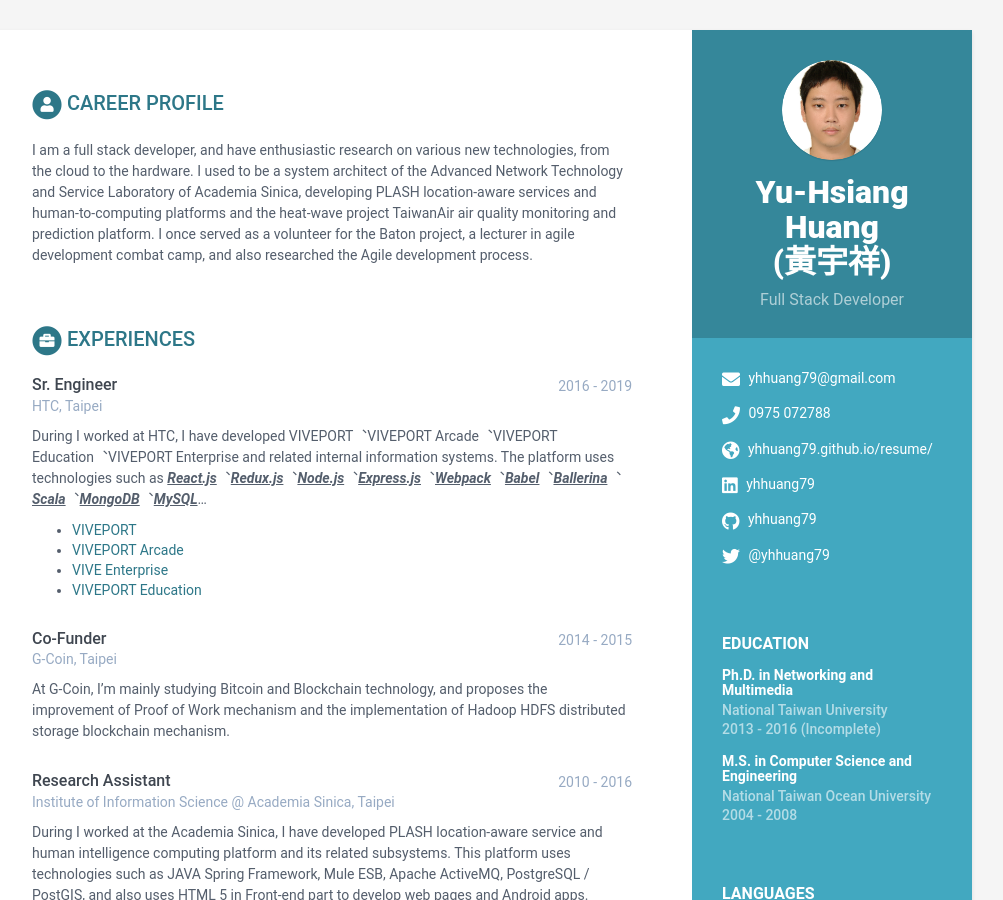
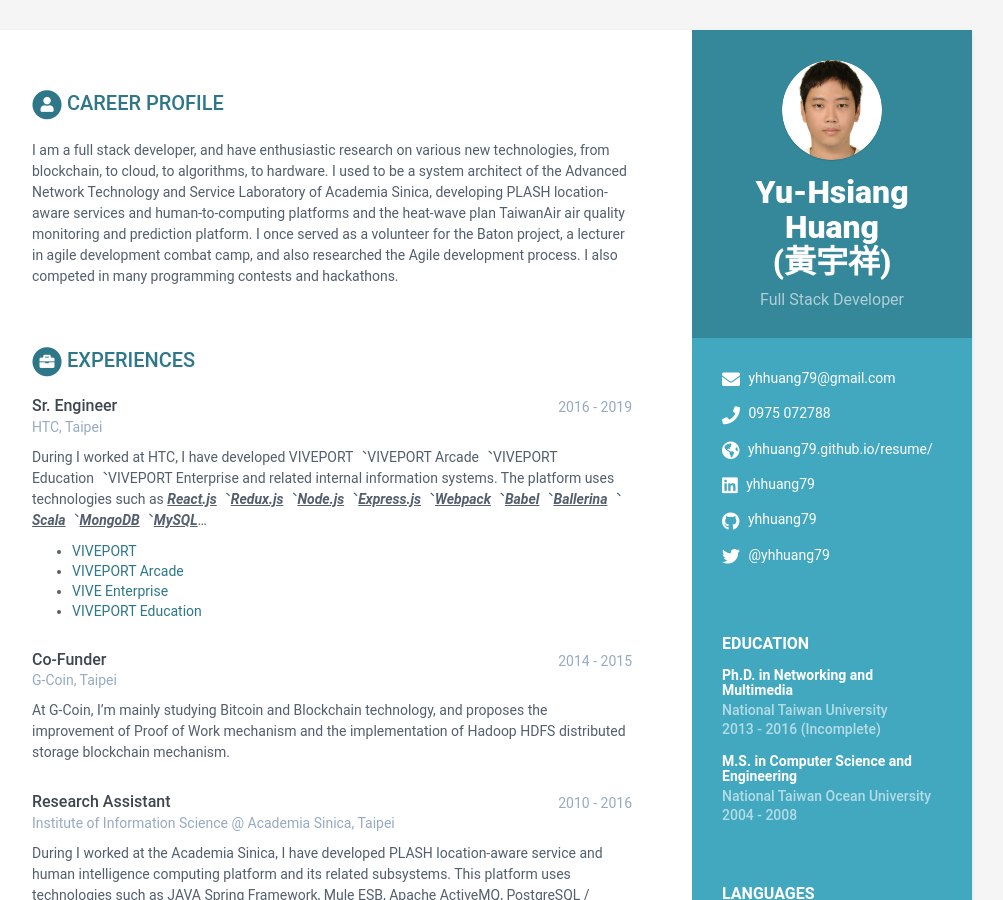
Before and after one commit to yhhuang79/resume, a Jekyll site: the page built from index.html, in a window 1280 px wide and 900 px high. Shown: the whole window, without its empty margins (168-1171 px from the left). Built offline with Jekyll 4.4.1, drawn with Linux system fonts in a browser that asks for light colours.

Commit message:
Modify career-profile

```diff
--- a/_data/data.yml
+++ b/_data/data.yml
@@ -41,7 +41,7 @@ sidebar:
 career-profile:
     title: Career Profile
     summary: |
-      I am a full stack developer, and have enthusiastic research on various new technologies, from the cloud to the hardware. I used to be a system architect of the Advanced Network Technology and Service Laboratory of Academia Sinica, developing PLASH location-aware services and human-to-computing platforms and the heat-wave project TaiwanAir air quality monitoring and prediction platform. I once served as a volunteer for the Baton project, a lecturer in agile development combat camp, and also researched the Agile development process.
+      I am a full stack developer, and have enthusiastic research on various new technologies, from blockchain, to cloud, to algorithms, to hardware. I used to be a system architect of the Advanced Network Technology and Service Laboratory of Academia Sinica, developing PLASH location-aware services and human-to-computing platforms and the heat-wave plan TaiwanAir air quality monitoring and prediction platform. I once served as a volunteer for the Baton project, a lecturer in agile development combat camp, and also researched the Agile development process. I also competed in many programming contests and hackathons.
 education:
     - degree: Ph.D. in Networking and Multimedia
       university: National Taiwan University
```
